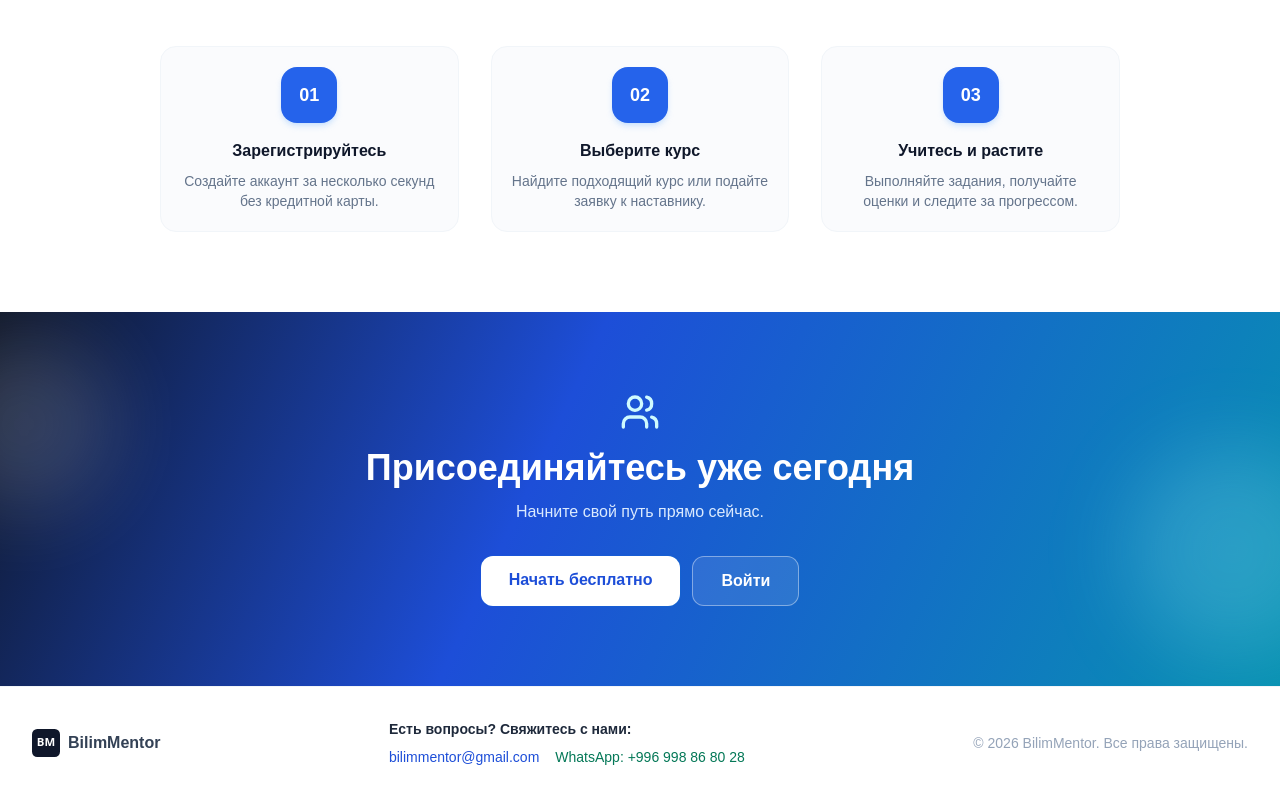
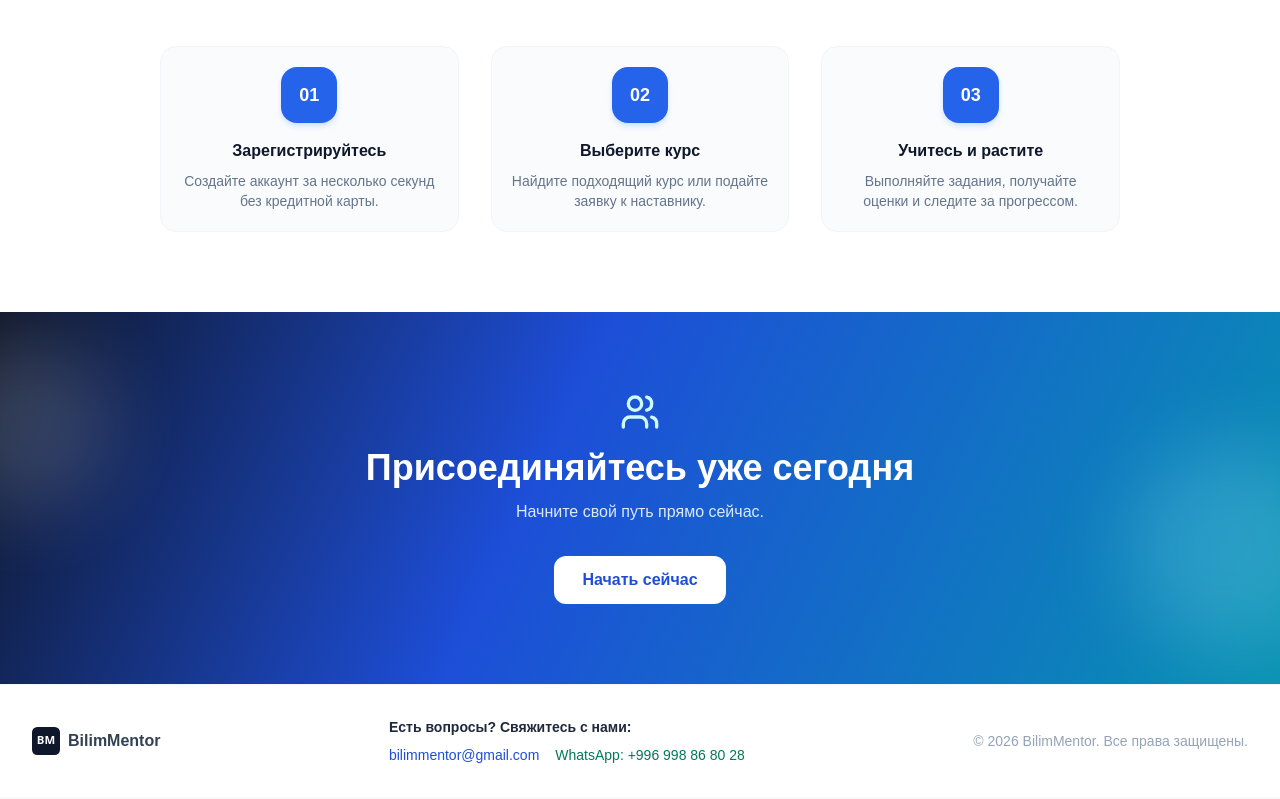
Before and after one commit to aamanatov69/BilimMentor, a Next.js app in the folder auth/: page / in a window 1280 px wide. Shown: the part 2230-3029 px from the top of the page. Built offline with nearby package versions, Linux system fonts and the light colour scheme; no server answers.

Commit message:
rename button

```diff
--- a/auth/app/page.tsx
+++ b/auth/app/page.tsx
@@ -588,14 +588,14 @@ export default async function IndexPage() {
                 href="/register"
                 className="product-glow w-full rounded-xl bg-white px-7 py-3 text-base font-extrabold text-blue-700 shadow-[0_18px_36px_rgba(255,255,255,0.24)] transition duration-300 hover:-translate-y-1 hover:bg-blue-50 sm:w-auto"
               >
-                Начать бесплатно
+                Начать сейчас
               </Link>
-              <Link
+              {/* <Link
                 href="/login"
                 className="w-full rounded-xl border border-white/40 bg-white/10 px-7 py-3 text-base font-semibold text-white transition duration-300 hover:-translate-y-1 hover:bg-white/20 sm:w-auto"
               >
                 Войти
-              </Link>
+              </Link> */}
             </div>
           </div>
         </section>
```
